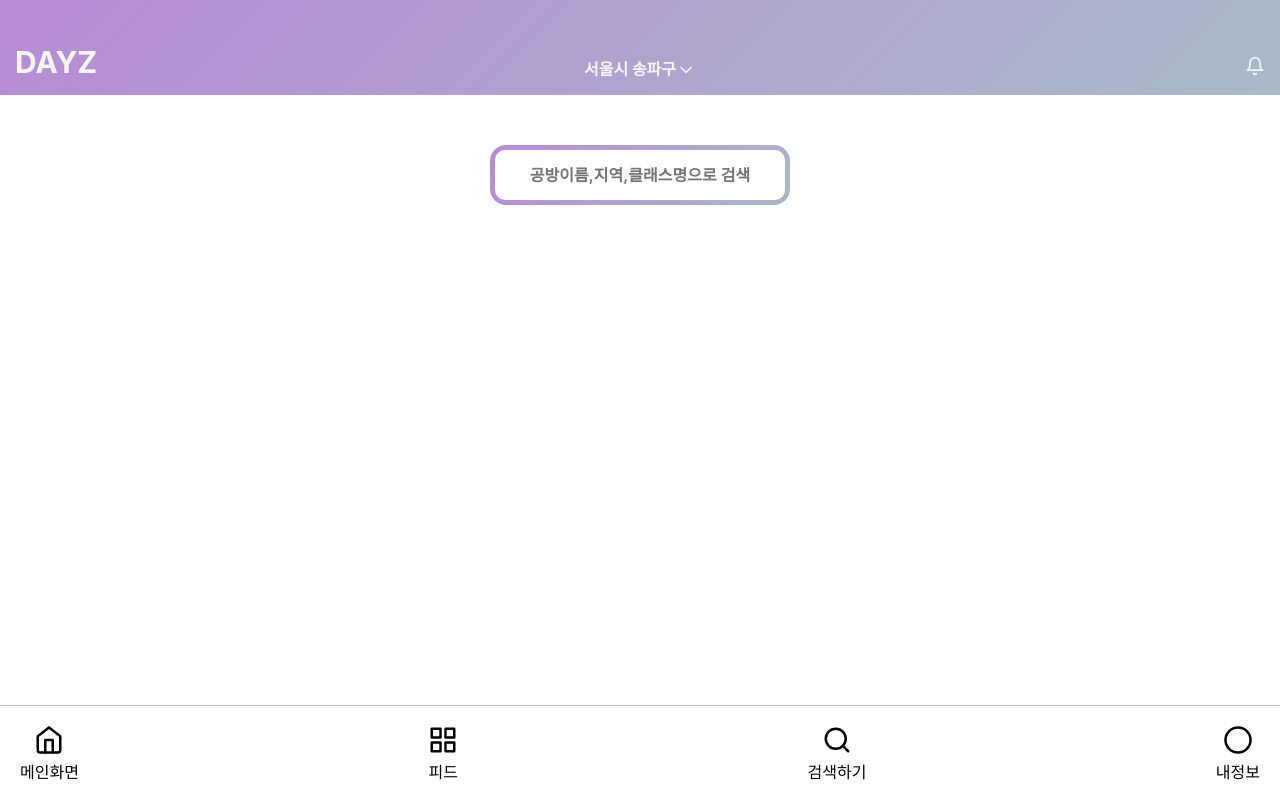
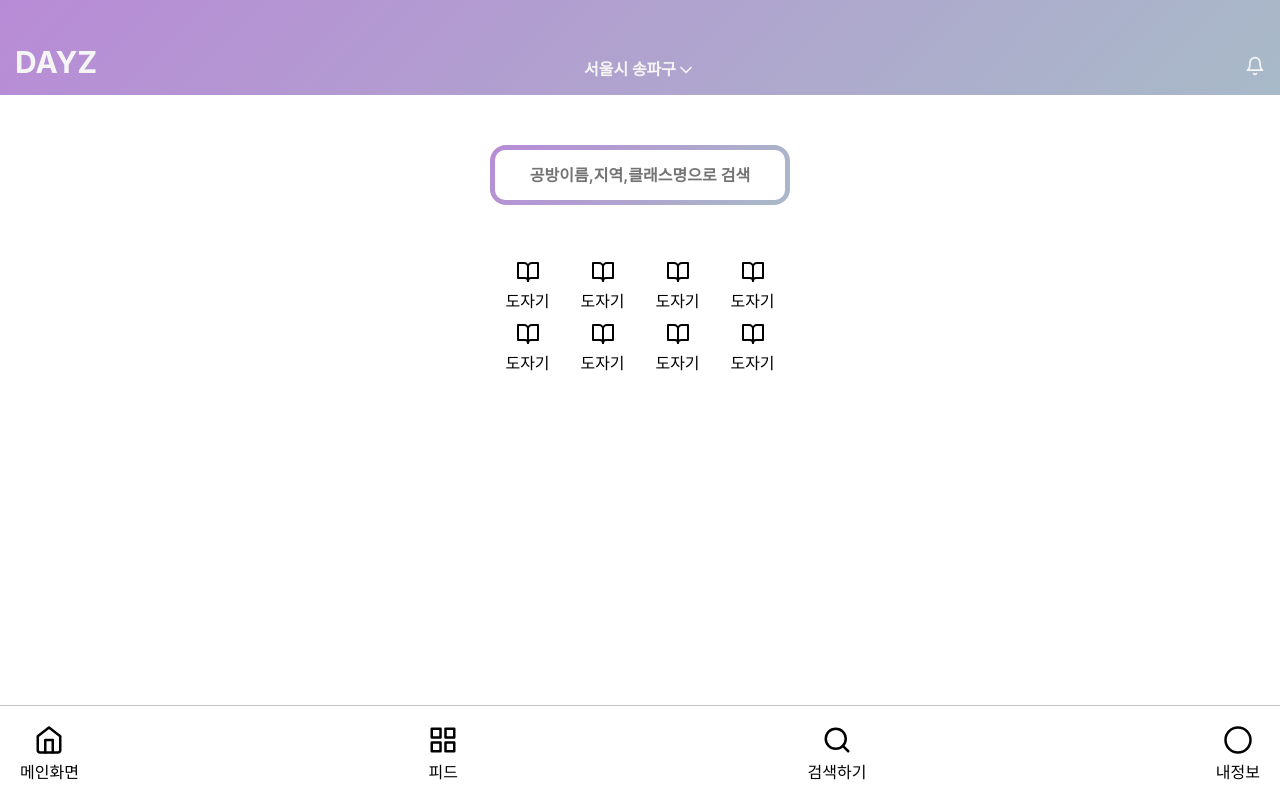
Before and after one commit to prgrms-web-devcourse/Team_DAYZ_DAYZ_FE, a React (Create React App) app: page / in a window 1280 px wide. Built offline with nearby package versions, Linux system fonts and the light colour scheme.

Commit message:
Feat: HomePage category section 구현

```diff
--- /dev/null
+++ b/src/pages/Category/Pottery.tsx
@@ -0,0 +1,5 @@
+const Pottery = () => {
+  // eslint-disable-next-line react/react-in-jsx-scope
+  return <div>도자기 카테고리 입니다.</div>;
+};
+export default Pottery;
--- a/src/pages/HomePage.tsx
+++ b/src/pages/HomePage.tsx
@@ -1,16 +1,75 @@
 import styled from '@emotion/styled';
 import React from 'react';
 import { Link } from 'react-router-dom';
+import { BookOpen } from 'react-feather';
 
 const HomePage = () => {
   return (
     <HomePageWrapper>
       <Container>
         <Link to="/explore" style={{ textDecoration: 'none' }}>
-          <SearchBar>
+          <SearchBarWrapper>
             <PlaceHolder>공방이름,지역,클래스명으로 검색</PlaceHolder>
-          </SearchBar>
+          </SearchBarWrapper>
         </Link>
+        <CategoryWrapper>
+          {/* 1번 */}
+          <Link to="/category/pottery" style={{ textDecoration: 'none' }}>
+            <CategoryItem>
+              <BookOpen />
+              <div>도자기</div>
+            </CategoryItem>
+          </Link>
+          {/* 2번 */}
+          <Link to="/category/pottery" style={{ textDecoration: 'none' }}>
+            <CategoryItem>
+              <BookOpen />
+              <div>도자기</div>
+            </CategoryItem>
+          </Link>
+          {/* 3번 */}
+          <Link to="/category/pottery" style={{ textDecoration: 'none' }}>
+            <CategoryItem>
+              <BookOpen />
+              <div>도자기</div>
+            </CategoryItem>
+          </Link>
+          {/* 4번 */}
+          <Link to="/category/pottery" style={{ textDecoration: 'none' }}>
+            <CategoryItem>
+              <BookOpen />
+              <div>도자기</div>
+            </CategoryItem>
+          </Link>
+          {/* 5번 */}
+          <Link to="/category/pottery" style={{ textDecoration: 'none' }}>
+            <CategoryItem>
+              <BookOpen />
+              <div>도자기</div>
+            </CategoryItem>
+          </Link>
+          {/* 6번 */}
+          <Link to="/category/pottery" style={{ textDecoration: 'none' }}>
+            <CategoryItem>
+              <BookOpen />
+              <div>도자기</div>
+            </CategoryItem>
+          </Link>
+          {/* 7번 */}
+          <Link to="/category/pottery" style={{ textDecoration: 'none' }}>
+            <CategoryItem>
+              <BookOpen />
+              <div>도자기</div>
+            </CategoryItem>
+          </Link>
+          {/* 8번 */}
+          <Link to="/category/pottery" style={{ textDecoration: 'none' }}>
+            <CategoryItem>
+              <BookOpen />
+              <div>도자기</div>
+            </CategoryItem>
+          </Link>
+        </CategoryWrapper>
       </Container>
     </HomePageWrapper>
   );
@@ -27,7 +86,7 @@ const Container = styled.div`
   height: 1000px;
 `;
 
-const SearchBar = styled.div`
+const SearchBarWrapper = styled.section`
   width: 300px;
   height: 60px;
   border-radius: 16px;
@@ -50,4 +109,15 @@ const PlaceHolder = styled.div`
   text-align: center;
 `;
 
+const CategoryWrapper = styled.section`
+  width: 300px;
+  margin: 50px calc(50% - 150px);
+  display: grid;
+  grid-template-columns: repeat(4, 1fr);
+  text-align: center;
+`;
+const CategoryItem = styled.div`
+  color: black;
+  padding: 5px;
+`;
 export default HomePage;
--- a/src/routes/Router.tsx
+++ b/src/routes/Router.tsx
@@ -1,6 +1,7 @@
 import React from 'react';
 import { Route, Switch } from 'react-router';
 import { ChangeLocation, ExplorePage, HomePage } from '../pages';
+import Pottery from '../pages/Category/Pottery';
 import LoginForm from '../pages/Login/LoginForm';
 
 const Router = () => {
@@ -10,6 +11,7 @@ const Router = () => {
       <Route path="/explore" exact component={ExplorePage} />
       <Route path="/location" exact component={ChangeLocation} />
       <Route path="/login" exact component={LoginForm} />
+      <Route path="/category/pottery" exact component={Pottery} />
     </Switch>
   );
 };
```
